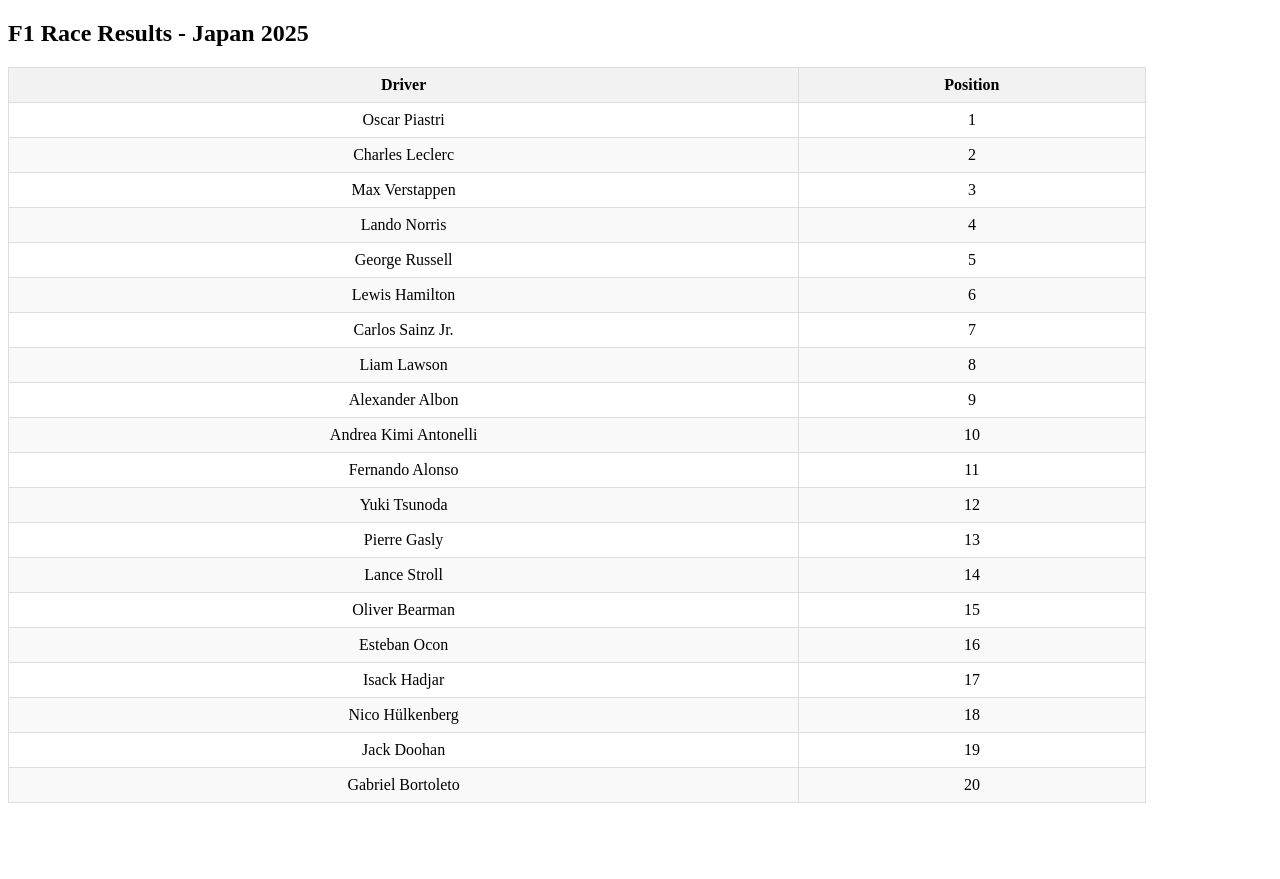
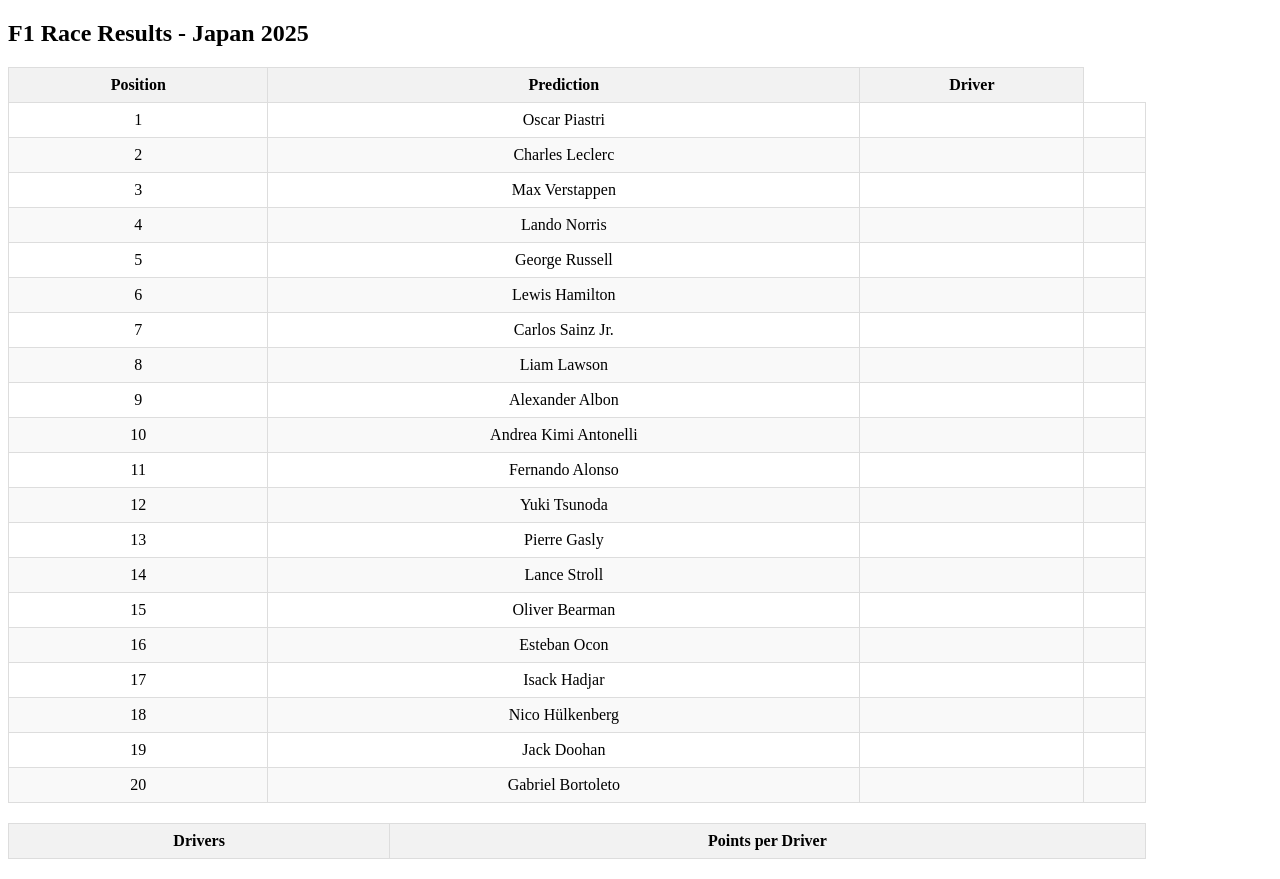
Before and after one commit to noastr/noastr.apt.io, a plain HTML site: page index.html in a window 1280 px wide. Before the commit the page ends 823 px from the top, so only its background shows below. Drawn offline with Linux system fonts and the light colour scheme.

Commit message:
2 tables

```diff
--- a/index.html
+++ b/index.html
@@ -12,8 +12,9 @@
     <table>
         <thead>
             <tr>
+                <th>Position</th>
+                <th>Prediction</th>
                 <th>Driver</th>
-                <th>Position</th>
             </tr>
         </thead>
         <tbody id="resultsTableBody">
@@ -22,6 +23,15 @@
 
 <script src="script.js"></script>
 
+<table>
+        <thead>
+            <tr>
+                <th>Drivers</th>
+                <th>Points per Driver</th>
+            </tr>
+        </thead>
+</table>
+
 
 </body>
 </html>
--- a/script.js
+++ b/script.js
@@ -11,8 +11,10 @@ async function loadJapanResults() {
         if (japanRace && japanRace.finishingOrder) {
             japanRace.finishingOrder.forEach((driver, index) => {
                 const row = resultsTableBody.insertRow();
+                const positionCell = row.insertCell();
                 const driverCell = row.insertCell();
-                const positionCell = row.insertCell();
+                const predictionCell = row.insertCell();
+                const userPointCell = row.insertCell();
 
                 positionCell.textContent = index + 1;
                 driverCell.textContent = driver;
```
